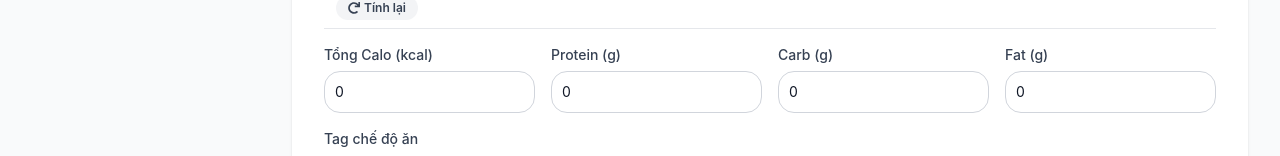
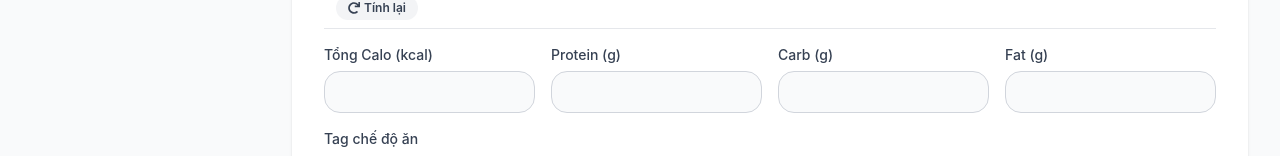
Before and after one commit to TungUy84/KLTN-Healio, a React (Vite) app in the folder admin/: page /foods/new in a window 1280 px wide. Shown: the part 973-1129 px from the top of the page. Built offline with nearby package versions, Linux system fonts and the light colour scheme; sample sign-in values are in the browser's storage.

Commit message:
fix bug UI Add Food Form

```diff
--- a/admin/src/pages/food/FoodForm.tsx
+++ b/admin/src/pages/food/FoodForm.tsx
@@ -306,12 +306,6 @@ const FoodForm: React.FC = () => {
         ));
     };
 
-    // PB_53: Handle nutrition manual override
-    const handleNutritionChange = (field: 'total_calories' | 'total_protein' | 'total_carb' | 'total_fat', value: number) => {
-        setNutrition(prev => ({ ...prev, [field]: value }));
-        setManualOverrides(prev => ({ ...prev, [field]: true }));
-    };
-
     // PB_53: Reset calculation
     const handleResetCalculation = () => {
         setManualOverrides({
@@ -497,7 +491,6 @@ const FoodForm: React.FC = () => {
                     <NutritionSection
                         nutrition={nutrition}
                         dietTags={dietTags}
-                        onNutritionChange={handleNutritionChange}
                         onResetCalculation={handleResetCalculation}
                         onDietTagToggle={handleDietTagToggle}
                     />
--- a/admin/src/pages/food/components/NutritionSection.tsx
+++ b/admin/src/pages/food/components/NutritionSection.tsx
@@ -11,7 +11,6 @@ interface Nutrition {
 interface NutritionSectionProps {
     nutrition: Nutrition;
     dietTags: string[];
-    onNutritionChange: (field: keyof Nutrition, value: number) => void;
     onResetCalculation: () => void;
     onDietTagToggle: (tag: string) => void;
 }
@@ -19,7 +18,6 @@ interface NutritionSectionProps {
 const NutritionSection: React.FC<NutritionSectionProps> = ({
     nutrition,
     dietTags,
-    onNutritionChange,
     onResetCalculation,
     onDietTagToggle
 }) => {
@@ -51,41 +49,41 @@ const NutritionSection: React.FC<NutritionSectionProps> = ({
                 <div className="flex flex-col">
                     <label className="block text-sm font-medium text-gray-700 mb-1.5">Tổng Calo (kcal)</label>
                     <input
-                        type="number"
-                        value={nutrition.total_calories}
-                        onChange={(e) => onNutritionChange('total_calories', parseFloat(e.target.value) || 0)}
-                        className="w-full p-2.5 rounded-lg border border-gray-300 text-sm outline-none focus:border-indigo-500 focus:ring-1 focus:ring-indigo-500 transition-colors"
-                        step="0.01"
+                        type="text"
+                        readOnly
+                        value={nutrition.total_calories === 0 ? '' : nutrition.total_calories}
+                        className="w-full p-2.5 rounded-lg border border-gray-300 text-sm bg-gray-50 text-gray-700 cursor-default pointer-events-none select-none"
+                        tabIndex={-1}
                     />
                 </div>
                 <div className="flex flex-col">
                     <label className="block text-sm font-medium text-gray-700 mb-1.5">Protein (g)</label>
                     <input
-                        type="number"
-                        value={nutrition.total_protein}
-                        onChange={(e) => onNutritionChange('total_protein', parseFloat(e.target.value) || 0)}
-                        className="w-full p-2.5 rounded-lg border border-gray-300 text-sm outline-none focus:border-indigo-500 focus:ring-1 focus:ring-indigo-500 transition-colors"
-                        step="0.01"
+                        type="text"
+                        readOnly
+                        value={nutrition.total_protein === 0 ? '' : nutrition.total_protein}
+                        className="w-full p-2.5 rounded-lg border border-gray-300 text-sm bg-gray-50 text-gray-700 cursor-default pointer-events-none select-none"
+                        tabIndex={-1}
                     />
                 </div>
                 <div className="flex flex-col">
                     <label className="block text-sm font-medium text-gray-700 mb-1.5">Carb (g)</label>
                     <input
-                        type="number"
-                        value={nutrition.total_carb}
-                        onChange={(e) => onNutritionChange('total_carb', parseFloat(e.target.value) || 0)}
-                        className="w-full p-2.5 rounded-lg border border-gray-300 text-sm outline-none focus:border-indigo-500 focus:ring-1 focus:ring-indigo-500 transition-colors"
-                        step="0.01"
+                        type="text"
+                        readOnly
+                        value={nutrition.total_carb === 0 ? '' : nutrition.total_carb}
+                        className="w-full p-2.5 rounded-lg border border-gray-300 text-sm bg-gray-50 text-gray-700 cursor-default pointer-events-none select-none"
+                        tabIndex={-1}
                     />
                 </div>
                 <div className="flex flex-col">
                     <label className="block text-sm font-medium text-gray-700 mb-1.5">Fat (g)</label>
                     <input
-                        type="number"
-                        value={nutrition.total_fat}
-                        onChange={(e) => onNutritionChange('total_fat', parseFloat(e.target.value) || 0)}
-                        className="w-full p-2.5 rounded-lg border border-gray-300 text-sm outline-none focus:border-indigo-500 focus:ring-1 focus:ring-indigo-500 transition-colors"
-                        step="0.01"
+                        type="text"
+                        readOnly
+                        value={nutrition.total_fat === 0 ? '' : nutrition.total_fat}
+                        className="w-full p-2.5 rounded-lg border border-gray-300 text-sm bg-gray-50 text-gray-700 cursor-default pointer-events-none select-none"
+                        tabIndex={-1}
                     />
                 </div>
             </div>
```
Also changed, not shown: 2 other files (tests, documents, lock files or other folders).
